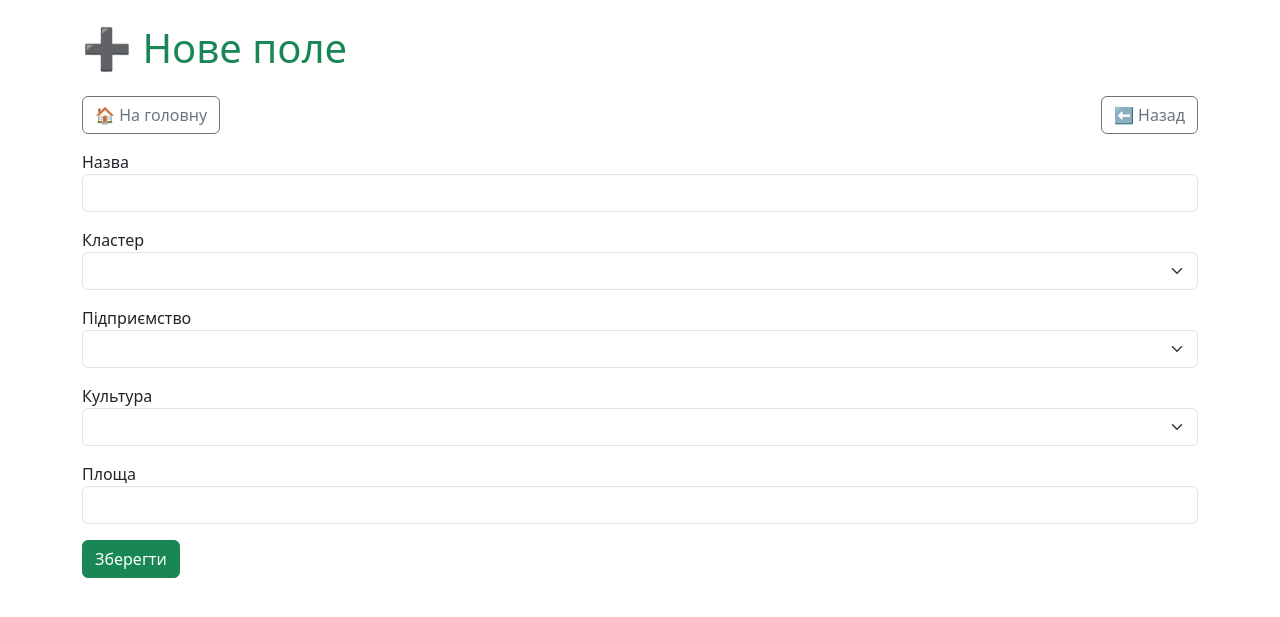
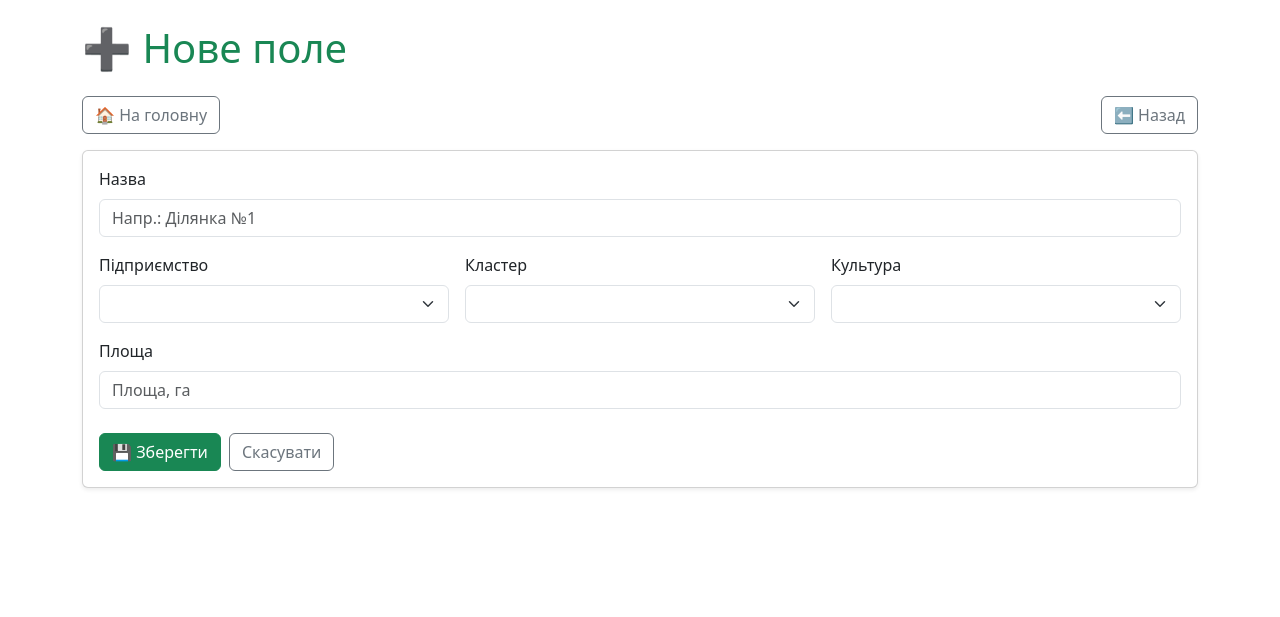
Before and after one commit to maksymvasylyna/agro_erp, a Flask app: page /fields/create in a window 1280 px wide. Shown: the top 617 px of the page. Run offline with Flask 3, Linux system fonts and the light colour scheme; lists and menus that the app fills with data are empty; some libraries are stand-ins or nearby versions.

Commit message:
feat(fields): форма з CSRF і показом помилок; розумне створення (відновлення/переназначення архівного); безпечне видалення; wipe довідника

```diff
--- a/modules/reference/fields/routes.py
+++ b/modules/reference/fields/routes.py
@@ -58,35 +58,81 @@ def create():
         company_id = _id(form.company.data)
         culture_id = _id(form.culture.data)
 
-        # Перевірка на існуюче поле (у межах компанії, якщо компанія є)
-        q = Field.query.filter(func.lower(Field.name) == func.lower(name))
-        if hasattr(Field, 'company_id') and company_id is not None:
-            q = q.filter(Field.company_id == company_id)
-        existing = q.first()
+        # 1) Перевіряємо на АКТИВНИЙ дубль у цільовій компанії
+        q_target = Field.query.filter(func.lower(Field.name) == func.lower(name))
+        if hasattr(Field, 'company_id'):
+            q_target = q_target.filter(Field.company_id == company_id)
 
-        if existing:
-            # Якщо запис архівний — відновлюємо його замість створення дубля
-            if getattr(existing, 'is_active', True) is False:
-                existing.is_active = True
-                existing.cluster_id = cluster_id
-                existing.company_id = company_id
-                existing.culture_id = culture_id
-                existing.area = form.area.data
-                try:
-                    db.session.commit()
-                except Exception:
-                    db.session.rollback()
-                    current_app.logger.exception("Unarchive Field failed")
-                    flash("Не вдалося відновити поле.", "danger")
-                    return render_template('fields/form.html', form=form, title='Нове поле', header='➕ Нове поле')
+        existing_target_active = q_target.filter(getattr(Field, 'is_active', True) == True).first()
+        if existing_target_active:
+            flash(f"Поле з назвою '{name}' вже існує!", "danger")
+            return render_template('fields/form.html', form=form, title='Нове поле', header='➕ Нове поле')
+
+        # 2) Якщо в цільовій компанії є АРХІВНИЙ — відновлюємо його
+        existing_target_arch = q_target.filter(getattr(Field, 'is_active', True) == False).first()
+        if existing_target_arch:
+            existing_target_arch.is_active = True
+            existing_target_arch.cluster_id = cluster_id
+            existing_target_arch.culture_id = culture_id
+            existing_target_arch.area = form.area.data
+            try:
+                db.session.commit()
+            except IntegrityError:
+                db.session.rollback()
+                flash("Не вдалося відновити поле: порушення унікальності.", "danger")
+            except Exception:
+                db.session.rollback()
+                current_app.logger.exception("Unarchive Field (target) failed")
+                flash("Не вдалося відновити поле.", "danger")
+            else:
                 flash('Архівне поле відновлено.', 'success')
                 return redirect(url_for('fields.index'))
 
-            # Активний дубль — показуємо помилку
-            flash(f"Поле з назвою '{name}' вже існує!", "danger")
+            # Якщо ми тут — значить щось пішло не так: повертаємо форму
             return render_template('fields/form.html', form=form, title='Нове поле', header='➕ Нове поле')
 
-        # Створення нового запису
+        # 3) Пошукаємо БУДЬ-ЯКИЙ архівний запис з такою назвою в інших компаніях
+        existing_any_arch = (
+            Field.query
+            .filter(func.lower(Field.name) == func.lower(name))
+            .filter(getattr(Field, 'is_active', True) == False)
+            .first()
+        )
+        if existing_any_arch:
+            # Переконаймося, що в цільовій компанії немає активного дубля (ми вже перевірили вище, але лишимо надійність)
+            dup_active = (
+                Field.query
+                .filter(func.lower(Field.name) == func.lower(name))
+                .filter(getattr(Field, 'is_active', True) == True)
+                .filter(Field.company_id == company_id if hasattr(Field, 'company_id') else True)
+                .first()
+            )
+            if dup_active:
+                flash(f"Поле з назвою '{name}' вже існує в обраній компанії.", "danger")
+                return render_template('fields/form.html', form=form, title='Нове поле', header='➕ Нове поле')
+
+            # ♻️ Переназначаємо архівний запис на потрібну компанію і відновлюємо
+            existing_any_arch.is_active = True
+            existing_any_arch.company_id = company_id
+            existing_any_arch.cluster_id = cluster_id
+            existing_any_arch.culture_id = culture_id
+            existing_any_arch.area = form.area.data
+            try:
+                db.session.commit()
+            except IntegrityError:
+                db.session.rollback()
+                flash("Не вдалося відновити поле (переназначення company): унікальність порушена.", "danger")
+            except Exception:
+                db.session.rollback()
+                current_app.logger.exception("Unarchive Field (reassign company) failed")
+                flash("Не вдалося відновити поле (переназначення company).", "danger")
+            else:
+                flash('Архівне поле відновлено і привʼязано до вибраної компанії.', 'success')
+                return redirect(url_for('fields.index'))
+
+            return render_template('fields/form.html', form=form, title='Нове поле', header='➕ Нове поле')
+
+        # 4) Взагалі не існує — створюємо нове
         field = Field(
             name=name,
             cluster_id=cluster_id,
@@ -97,6 +143,10 @@ def create():
         db.session.add(field)
         try:
             db.session.commit()
+        except IntegrityError:
+            db.session.rollback()
+            flash("Не вдалося створити поле: порушення унікальності (можливо, активний дублікат).", "danger")
+            return render_template('fields/form.html', form=form, title='Нове поле', header='➕ Нове поле')
         except Exception:
             db.session.rollback()
             current_app.logger.exception("Create Field failed")
@@ -107,8 +157,18 @@ def create():
         return redirect(url_for('fields.index'))
 
     # Якщо POST невалідний — залогуємо, щоб на проді не «мовчало»
-    if request.method == 'POST' and getattr(form, 'errors', None):
-        current_app.logger.warning("FieldForm errors: %s", form.errors)
+    if request.method == 'POST':
+        try:
+            payload = {
+                "name": getattr(form, 'name').data if hasattr(form, 'name') else None,
+                "company": _id(getattr(form, 'company').data) if hasattr(form, 'company') else None,
+                "cluster": _id(getattr(form, 'cluster').data) if hasattr(form, 'cluster') else None,
+                "culture": _id(getattr(form, 'culture').data) if hasattr(form, 'culture') else None,
+                "area": getattr(form, 'area').data if hasattr(form, 'area') else None,
+            }
+        except Exception:
+            payload = {}
+        current_app.logger.warning("FieldForm POST errors=%s payload=%s", dict(form.errors or {}), payload)
 
     return render_template('fields/form.html', form=form, title='Нове поле', header='➕ Нове поле')
 
@@ -119,25 +179,31 @@ def edit(id):
     form = FieldForm(obj=field)
     if form.validate_on_submit():
         new_name = " ".join((form.name.data or "").split())
+        new_company_id = _id(form.company.data)
 
-        # Перевірка дубля, якщо змінюється назва (з урахуванням компанії)
-        if field.name.lower() != new_name.lower():
+        # Перевірка дубля ЛИШЕ серед активних у межах компанії
+        if field.name.lower() != new_name.lower() or getattr(field, 'company_id', None) != new_company_id:
             q = Field.query.filter(func.lower(Field.name) == func.lower(new_name))
             if hasattr(Field, 'company_id'):
-                q = q.filter(Field.company_id == _id(form.company.data))
-            existing = q.first()
-            if existing:
-                flash(f"Поле з назвою '{new_name}' вже існує!", "danger")
+                q = q.filter(Field.company_id == new_company_id)
+            q = q.filter(getattr(Field, 'is_active', True) == True)
+            existing_active = q.first()
+            if existing_active and existing_active.id != field.id:
+                flash(f"Поле з назвою '{new_name}' вже існує в обраній компанії.", "danger")
                 return render_template('fields/form.html', form=form, title='Редагувати поле', header='✏️ Редагувати поле')
 
         field.name = new_name
         field.cluster_id = _id(form.cluster.data)
-        field.company_id = _id(form.company.data)
+        field.company_id = new_company_id
         field.culture_id = _id(form.culture.data)
         field.area = form.area.data
 
         try:
             db.session.commit()
+        except IntegrityError:
+            db.session.rollback()
+            flash("Не вдалося зберегти зміни: порушення унікальності (активний дублікат).", "danger")
+            return render_template('fields/form.html', form=form, title='Редагувати поле', header='✏️ Редагувати поле')
         except Exception:
             db.session.rollback()
             current_app.logger.exception("Update Field failed")
--- a/modules/reference/fields/templates/fields/form.html
+++ b/modules/reference/fields/templates/fields/form.html
@@ -5,53 +5,100 @@
 
 {% block content %}
 
-  <!-- ✅ Блок для відображення flash-повідомлень -->
+  {# ✅ Flash-повідомлення #}
   {% with messages = get_flashed_messages(with_categories=true) %}
     {% if messages %}
       {% for category, message in messages %}
         <div class="alert alert-{{ category }} alert-dismissible fade show" role="alert">
           {{ message }}
-          <button type="button" class="btn-close" data-bs-dismiss="alert"></button>
+          <button type="button" class="btn-close" data-bs-dismiss="alert" aria-label="Close"></button>
         </div>
       {% endfor %}
     {% endif %}
   {% endwith %}
 
-  <!-- 🏠 та ⬅️ Кнопки -->
+  {# 🏠 та ⬅️ навігація #}
   <div class="d-flex justify-content-between mb-3">
     <a href="{{ url_for('index') }}" class="btn btn-outline-secondary">🏠 На головну</a>
     <a href="{{ url_for('fields.index') }}" class="btn btn-outline-secondary">⬅️ Назад</a>
   </div>
 
-  <!-- Форма -->
-  <form method="post">
+  <div class="card shadow-sm rounded-2">
+    <div class="card-body">
+      <form method="post" action="{{ request.path }}" novalidate>
         {{ form.hidden_tag() }}
 
+        {# Якщо є будь-які помилки форми — покажемо загальний алерт #}
+        {% if form.errors %}
+          <div class="alert alert-danger small">
+            Є помилки у формі. Будь ласка, перевірте виділені поля.
+          </div>
+        {% endif %}
+
+        {# Назва поля (обовʼязково) #}
         <div class="mb-3">
-      {{ form.name.label }}
-      {{ form.name(class="form-control") }}
+          {{ form.name.label(class="form-label") }}
+          {{ form.name(
+              class="form-control" + (' is-invalid' if form.name.errors else ''),
+              placeholder="Напр.: Ділянка №1",
+              required=True
+          ) }}
+          {% for e in form.name.errors %}
+            <div class="invalid-feedback d-block">{{ e }}</div>
+          {% endfor %}
         </div>
 
-    <div class="mb-3">
-      {{ form.cluster.label }}
-      {{ form.cluster(class="form-select") }}
+        <div class="row g-3">
+          <div class="col-md-4">
+            {{ form.company.label(class="form-label") }}
+            {{ form.company(
+                class="form-select" + (' is-invalid' if form.company.errors else '')
+            ) }}
+            {% for e in form.company.errors %}
+              <div class="invalid-feedback d-block">{{ e }}</div>
+            {% endfor %}
           </div>
 
-    <div class="mb-3">
-      {{ form.company.label }}
-      {{ form.company(class="form-select") }}
+          <div class="col-md-4">
+            {{ form.cluster.label(class="form-label") }}
+            {{ form.cluster(
+                class="form-select" + (' is-invalid' if form.cluster.errors else '')
+            ) }}
+            {% for e in form.cluster.errors %}
+              <div class="invalid-feedback d-block">{{ e }}</div>
+            {% endfor %}
           </div>
 
-    <div class="mb-3">
-      {{ form.culture.label }}
-      {{ form.culture(class="form-select") }}
+          <div class="col-md-4">
+            {{ form.culture.label(class="form-label") }}
+            {{ form.culture(
+                class="form-select" + (' is-invalid' if form.culture.errors else '')
+            ) }}
+            {% for e in form.culture.errors %}
+              <div class="invalid-feedback d-block">{{ e }}</div>
+            {% endfor %}
+          </div>
         </div>
 
-    <div class="mb-3">
-      {{ form.area.label }}
-      {{ form.area(class="form-control") }}
+        <div class="mt-3">
+          {{ form.area.label(class="form-label") }}
+          {{ form.area(
+              class="form-control" + (' is-invalid' if form.area.errors else ''),
+              step="0.01",
+              min="0",
+              placeholder="Площа, га"
+          ) }}
+          {% for e in form.area.errors %}
+            <div class="invalid-feedback d-block">{{ e }}</div>
+          {% endfor %}
         </div>
 
-    {{ form.submit(class="btn btn-success") }}
+        <div class="mt-4 d-flex gap-2">
+          <button class="btn btn-success">💾 Зберегти</button>
+          <a href="{{ url_for('fields.index') }}" class="btn btn-outline-secondary">Скасувати</a>
+        </div>
       </form>
+    </div>
+  </div>
+
 {% endblock %}
```
Lines whose indentation alone changed are shown as unchanged.
